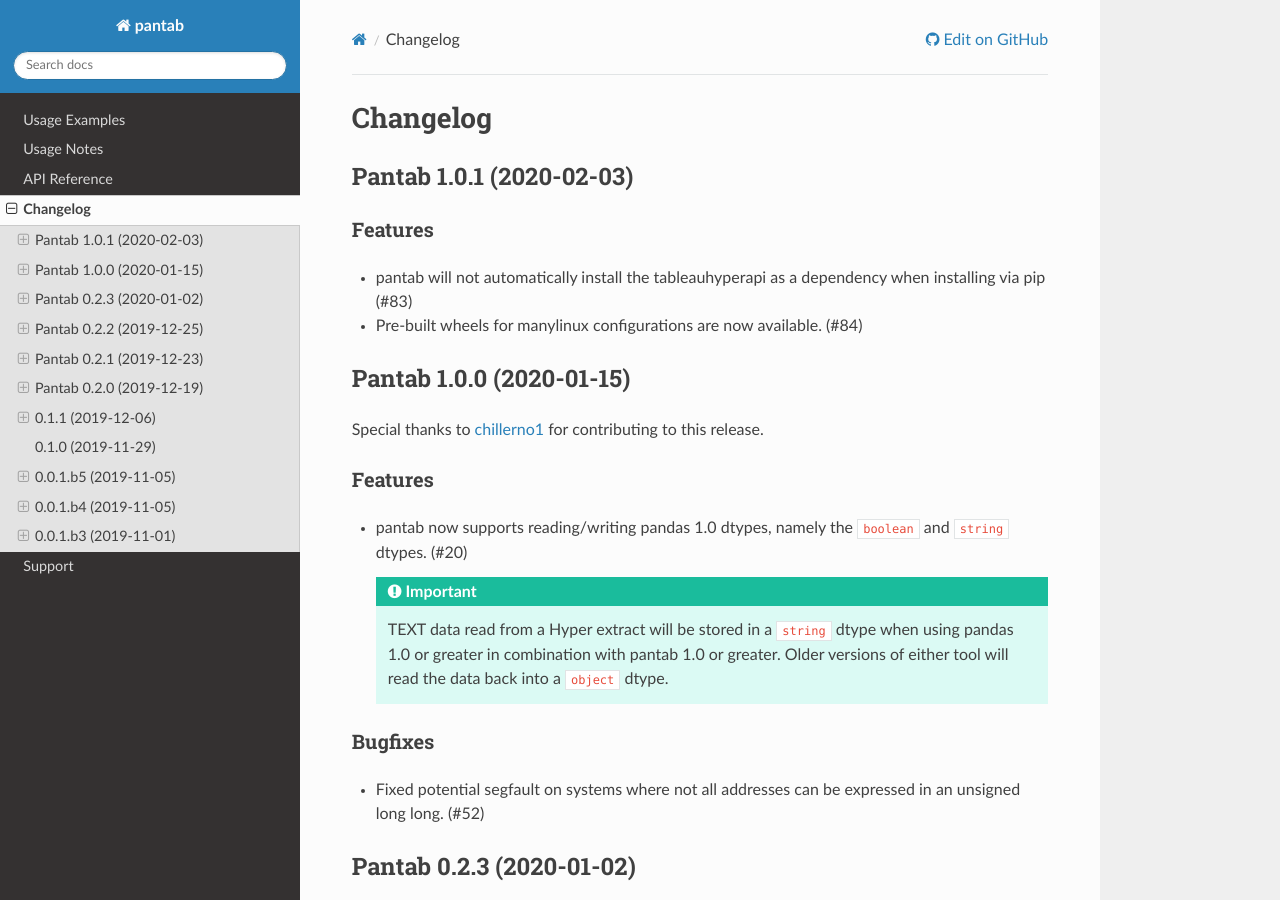
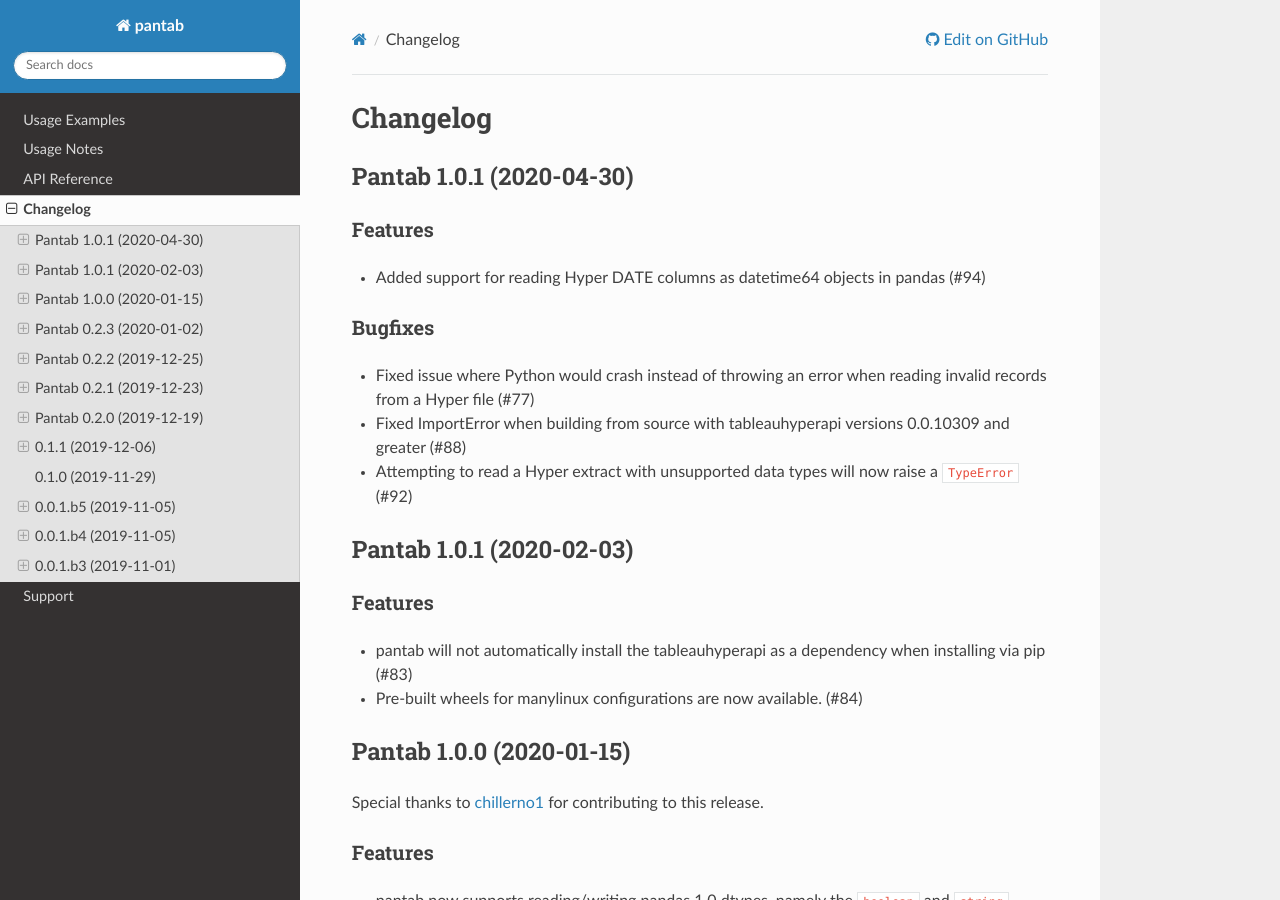
Before and after one commit to innobi/pantab, a Sphinx documentation site: the page built from doc/source/changelog.rst, in a window 1280 px wide and 900 px high. Built offline with Sphinx 7.4.7 and the Read the Docs theme 2.0.0, drawn with Linux system fonts in a browser that asks for light colours.

Commit message:
Release 1.1.0 changes

```diff
--- a/doc/source/changelog.rst
+++ b/doc/source/changelog.rst
@@ -1,5 +1,22 @@
 Changelog
 ^^^^^^^^^
+
+Pantab 1.0.1 (2020-04-30)
+=========================
+
+Features
+--------
+
+- Added support for reading Hyper DATE columns as datetime64 objects in pandas (#94)
+
+
+Bugfixes
+--------
+
+- Fixed issue where Python would crash instead of throwing an error when reading invalid records from a Hyper file (#77)
+- Fixed ImportError when building from source with tableauhyperapi versions 0.0.10309 and greater (#88)
+- Attempting to read a Hyper extract with unsupported data types will now raise a ``TypeError`` (#92)
+
 
 Pantab 1.0.1 (2020-02-03)
 =========================
--- a/doc/source/conf.py
+++ b/doc/source/conf.py
@@ -3,7 +3,7 @@
 project = 'pantab'
 copyright = '2019-2020, Will Ayd, innobi, LLC'
 author = 'Will Ayd, innobi, LLC'
-release = '1.0.1'
+release = '1.1.0'
 
 
 # -- General configuration ---------------------------------------------------
--- a/pantab/__init__.py
+++ b/pantab/__init__.py
@@ -1,4 +1,4 @@
-__version__ = "1.0.1"
+__version__ = "1.1.0"
 
 
 from ._reader import frame_from_hyper, frames_from_hyper
--- a/setup.py
+++ b/setup.py
@@ -68,7 +68,7 @@
 
 setup(
     name="pantab",
-    version="1.0.1",
+    version="1.1.0",
     description="Converts pandas DataFrames into Tableau Hyper Extracts",
     long_description=long_description,
     long_description_content_type="text/markdown",
```
Also changed, not shown: NEWS.rst (added), 4 other files.
